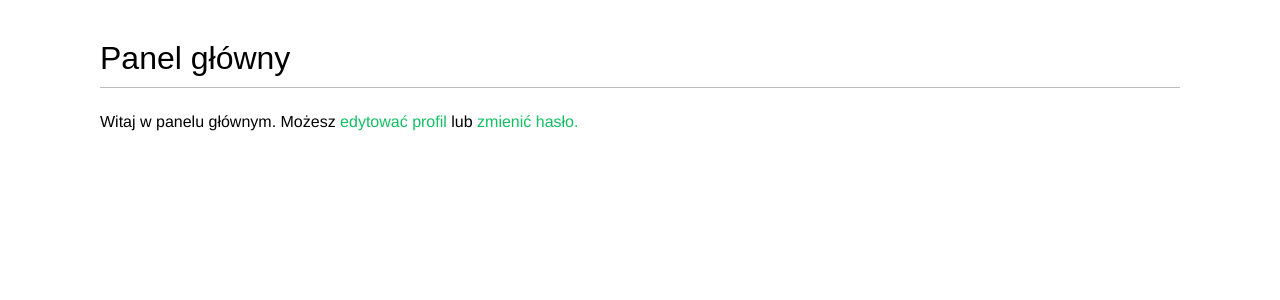
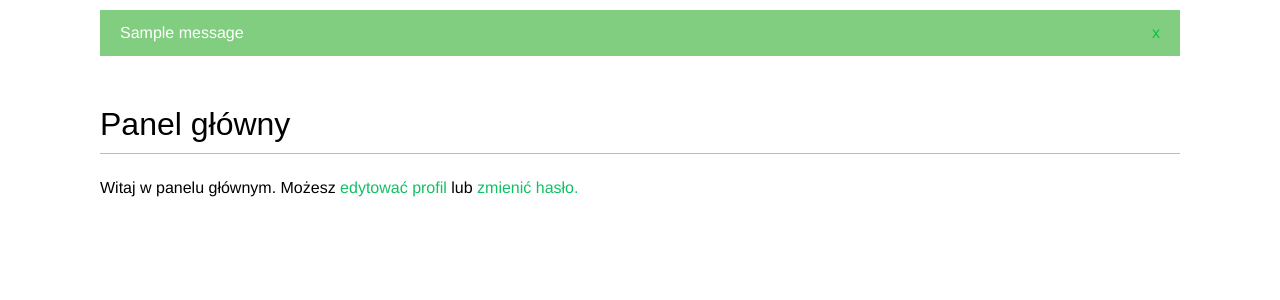
Before and after one commit to bartoszcholewa/django3-learning, a Django app: page /account/ in a window 1280 px wide. Shown: the part 48-348 px from the top of the page. Run offline with Django 3.2, Linux system fonts and the light colour scheme; a user stored in the database is signed in; tables that the repository leaves empty hold one stand-in row (values such as "Sample post"); one stand-in notice (Sample message) is shown; parts of the project's set-up code (start-up, migrations or seed data) failed here and were passed over; some web fonts are replaced.

Commit message:
chapter 4 - messages framework

```diff
--- a/bookmarks/account/templates/base.html
+++ b/bookmarks/account/templates/base.html
@@ -32,6 +32,17 @@
     </span>
 </div>
 
+{% if messages %}
+<ul class="messages">
+    {% for message in messages %}
+        <li class="{{ message.tags }}">
+            {{ message|safe }}
+            <a href="#" class="close">x</a>
+        </li>
+    {% endfor %}
+</ul>
+{% endif %}
+
 <div id="content">
     {% block content %}
     {% endblock %}
--- a/bookmarks/account/views.py
+++ b/bookmarks/account/views.py
@@ -4,6 +4,7 @@ from django.contrib.auth import authenticate, login
 from .forms import LoginForm, UserRegistrationForm, UserEditForm, ProfileEditForm
 from django.contrib.auth.decorators import login_required
 from .models import Profile
+from django.contrib import messages
 
 
 def user_login(request):
@@ -66,6 +67,9 @@ def edit(request):
         if user_form.is_valid() and profile_form.is_valid():
             user_form.save()
             profile_form.save()
+            messages.success(request, "Zmiany zostały zapisane")
+        else:
+            messages.error(request, "Błąd - zmiany nie zostały zapisane")
     else:
         user_form = UserEditForm(instance=request.user)
         profile_form = ProfileEditForm(instance=request.user.profile)
```
